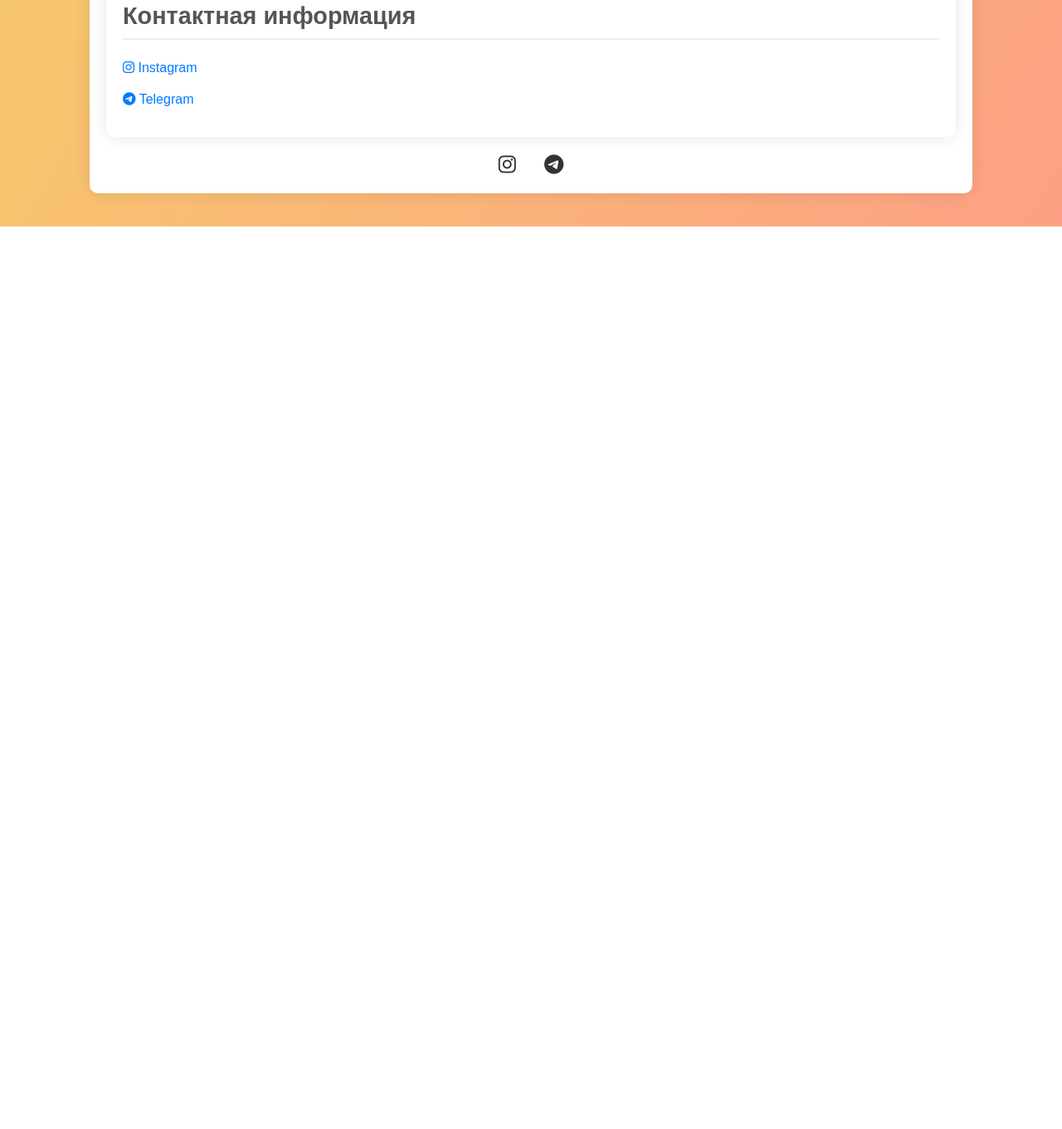
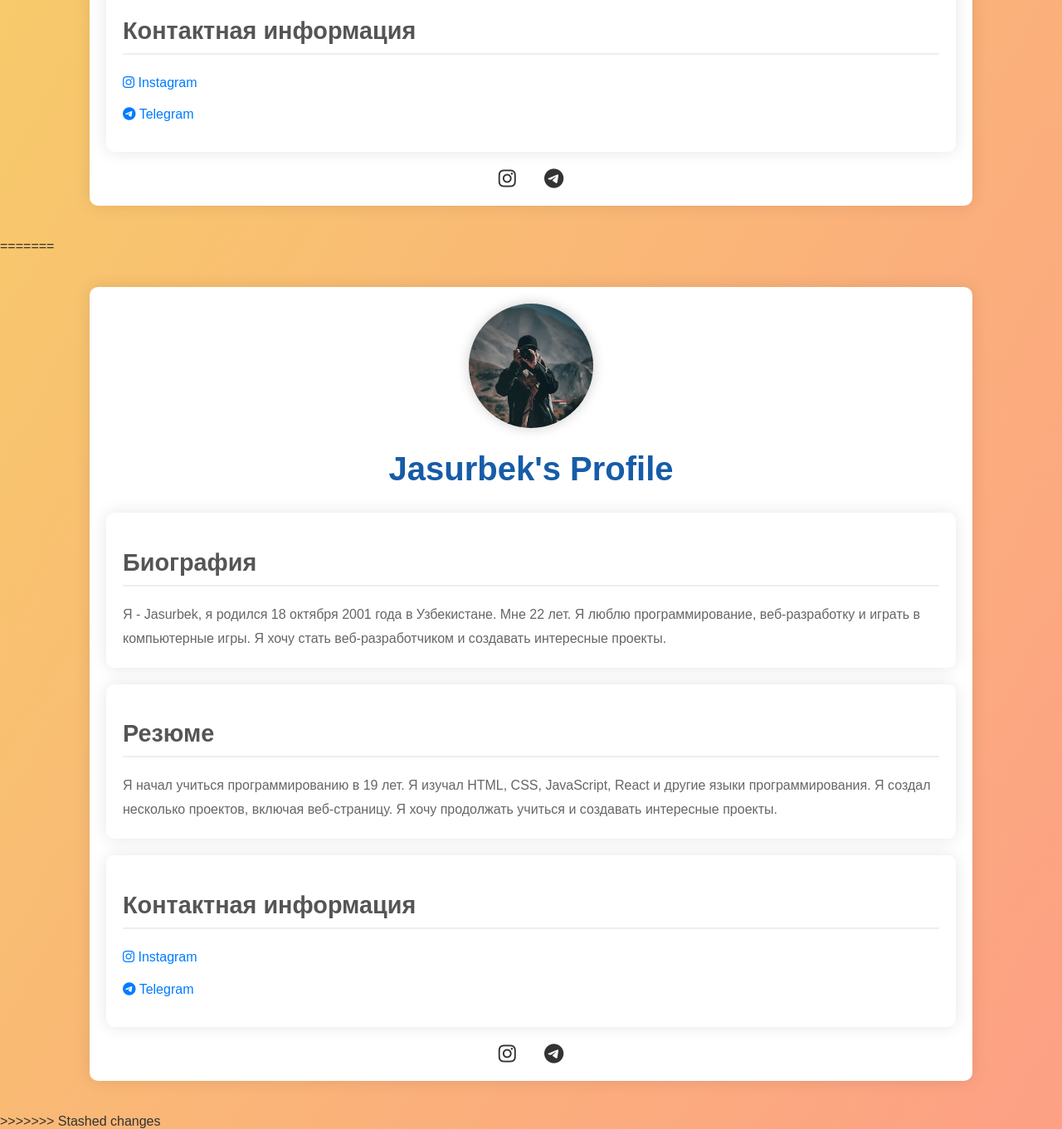
Before and after one commit to Jasurbek-git/my-web-page, a plain HTML site: page index.html in a window 1280 px wide. Shown: the part 766-2127 px from the top of the page at 83% size. Before the commit the page ends 1039 px from the top, so only its background shows below. Drawn offline with Linux system fonts and the light colour scheme.

Commit message:
ozgartirdim

```diff
--- a/index.html
+++ b/index.html
@@ -1,3 +1,4 @@
+<<<<<<< Updated upstream
 
 <!DOCTYPE html>
 <html lang="ru">
@@ -41,3 +42,47 @@
     <script src="script.js"></script>
 </body>
 </html>
+=======
+<!DOCTYPE html>
+<html lang="ru">
+<head>
+    <meta charset="UTF-8">
+    <meta name="viewport" content="width=device-width, initial-scale=1.0">
+    <title>Личная страница</title>
+    <link rel="stylesheet" href="https://cdnjs.cloudflare.com/ajax/libs/font-awesome/6.0.0-beta3/css/all.min.css">
+    <link rel="stylesheet" href="styles.css">
+</head>
+<body>
+    <div class="container">
+        <header class="header">
+            <div class="profile-image">
+                <img src="./profile-picture.jpeg" alt="Profile Image">
+            </div>
+            <h1 class="animated fadeInDown">Jasurbek's Profile</h1>
+        </header>
+        <section class="bio animated fadeInUp">
+            <h2>Биография</h2>
+            <p>Я - Jasurbek, я родился 18 октября 2001 года в Узбекистане. Мне 22 лет. Я люблю программирование, веб-разработку и играть в компьютерные игры. Я хочу стать веб-разработчиком и создавать интересные проекты.</p>
+        </section>
+        <section class="resume animated fadeInUp">
+            <h2>Резюме</h2>
+            <p>Я начал учиться программированию в 19 лет. Я изучал HTML, CSS, JavaScript, React и другие языки программирования. Я создал несколько проектов, включая веб-страницу. Я хочу продолжать учиться и создавать интересные проекты.</p>
+        </section>
+        <section class="contact animated fadeInUp">
+            <h2>Контактная информация</h2>
+            <p>
+                <a href="https://instagram.com/jasurbek_2_0_0_1_" target="_blank"><i class="fab fa-instagram"></i> Instagram</a>
+                <a href="https://t.me/jasurbek2880" target="_blank"><i class="fab fa-telegram"></i> Telegram</a>
+            </p>
+        </section>
+        <footer class="animated fadeIn">
+            <div class="social-links">
+                <a href="https://instagram.com" target="_blank"><i class="fab fa-instagram"></i></a>
+                <a href="https://t.me/jasurbek2880" target="_blank"><i class="fab fa-telegram"></i></a>
+            </div>
+        </footer>
+    </div>
+    <script src="script.js"></script>
+</body>
+</html>
+>>>>>>> Stashed changes
```
